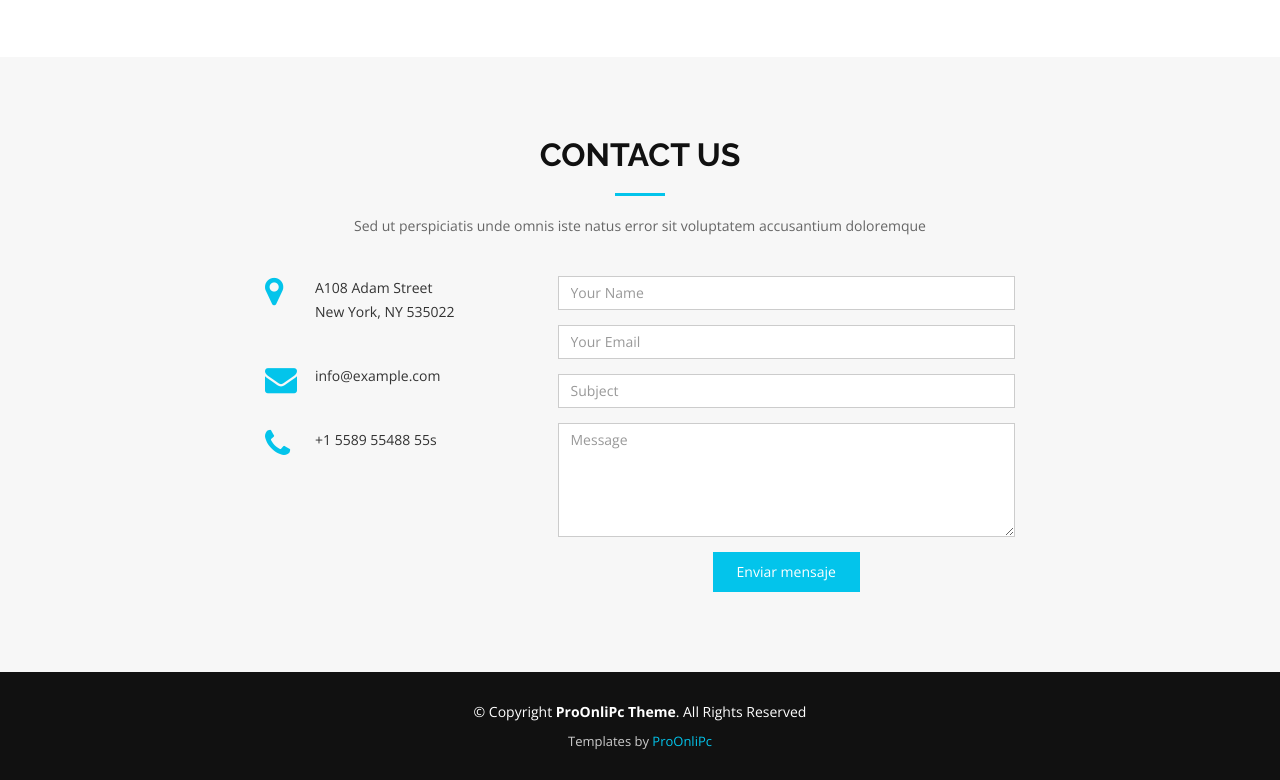
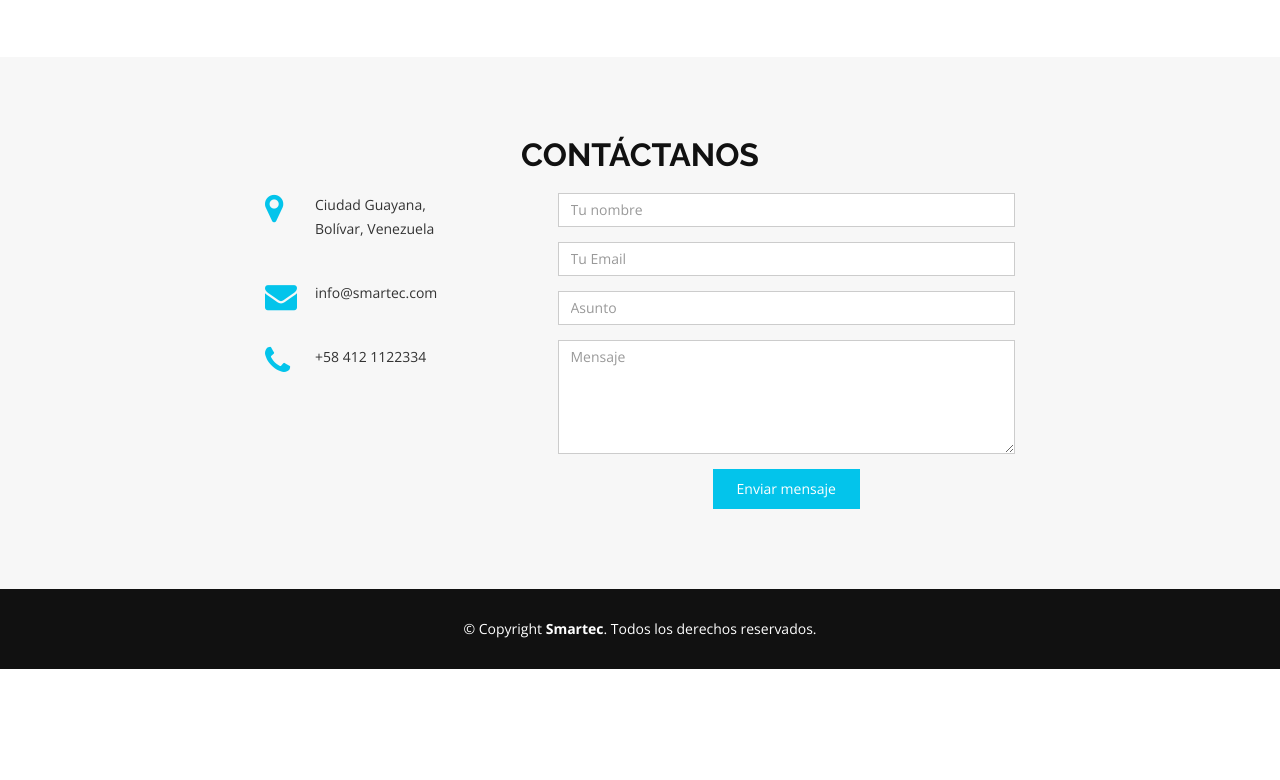
Before and after one commit to edgpin16/InnovationWebSite, a plain HTML site: page index.html in a window 1280 px wide. Shown: the part 2794-3574 px from the top of the page. After the commit the page ends 3463 px from the top, so only its background shows below. Drawn offline with nearby package versions, Linux system fonts and the light colour scheme.

Commit message:
Modifing footer and contact us information

```diff
--- a/index.html
+++ b/index.html
@@ -257,9 +257,7 @@
     <div class="container wow fadeInUp">
       <div class="row">
         <div class="col-md-12">
-          <h3 class="section-title">Contact Us</h3>
-          <div class="section-title-divider"></div>
-          <p class="section-description">Sed ut perspiciatis unde omnis iste natus error sit voluptatem accusantium doloremque</p>
+          <h3 class="section-title">Contáctanos</h3>
         </div>
       </div>
 
@@ -268,17 +266,17 @@
           <div class="info">
             <div>
               <i class="fa fa-map-marker"></i>
-              <p>A108 Adam Street<br>New York, NY 535022</p>
+              <p>Ciudad Guayana,<br>Bolívar, Venezuela</p>
             </div>
 
             <div>
               <i class="fa fa-envelope"></i>
-              <p>info@example.com</p>
+              <p>info@smartec.com</p>
             </div>
 
             <div>
               <i class="fa fa-phone"></i>
-              <p>+1 5589 55488 55s</p>
+              <p>+58 412 1122334</p>
             </div>
 
           </div>
@@ -290,19 +288,19 @@
             <div id="errormessage"></div>
             <form action="" method="post" role="form" class="contactForm">
               <div class="form-group">
-                <input type="text" name="name" class="form-control" id="name" placeholder="Your Name" data-rule="minlen:4" data-msg="Por favor ingrese al menos 4 caracteres" />
+                <input type="text" name="name" class="form-control" id="name" placeholder="Tu nombre" data-rule="minlen:4" data-msg="Por favor ingrese al menos 4 caracteres" />
                 <div class="validation"></div>
               </div>
               <div class="form-group">
-                <input type="email" class="form-control" name="email" id="email" placeholder="Your Email" data-rule="email" data-msg="Ingresa un Correo Valido" />
+                <input type="email" class="form-control" name="email" id="email" placeholder="Tu Email" data-rule="email" data-msg="Ingresa un Correo Valido" />
                 <div class="validation"></div>
               </div>
               <div class="form-group">
-                <input type="text" class="form-control" name="subject" id="subject" placeholder="Subject" data-rule="minlen:4" data-msg="Por favor ingrese al menos 8 caracteres del tema" />
+                <input type="text" class="form-control" name="subject" id="subject" placeholder="Asunto" data-rule="minlen:4" data-msg="Por favor ingrese al menos 8 caracteres del tema" />
                 <div class="validation"></div>
               </div>
               <div class="form-group">
-                <textarea class="form-control" name="message" rows="5" data-rule="required" data-msg="Por favor escribe algo para nosotros" placeholder="Message"></textarea>
+                <textarea class="form-control" name="message" rows="5" data-rule="required" data-msg="Por favor escribe algo para nosotros" placeholder="Mensaje"></textarea>
                 <div class="validation"></div>
               </div>
               <div class="text-center"><button type="submit">Enviar mensaje</button></div>
@@ -322,11 +320,7 @@
       <div class="row">
         <div class="col-md-12">
           <div class="copyright">
-            &copy; Copyright <strong>ProOnliPc Theme</strong>. All Rights Reserved
-          </div>
-          <div class="credits">
-
-            Templates by <a href="https://www.youtube.com/channel/UCDH0DJaVLkCDtl_YN9hhByw?view_as=subscriber">ProOnliPc</a>
+            &copy; Copyright <strong>Smartec</strong>. Todos los derechos reservados.
           </div>
         </div>
       </div>
```
